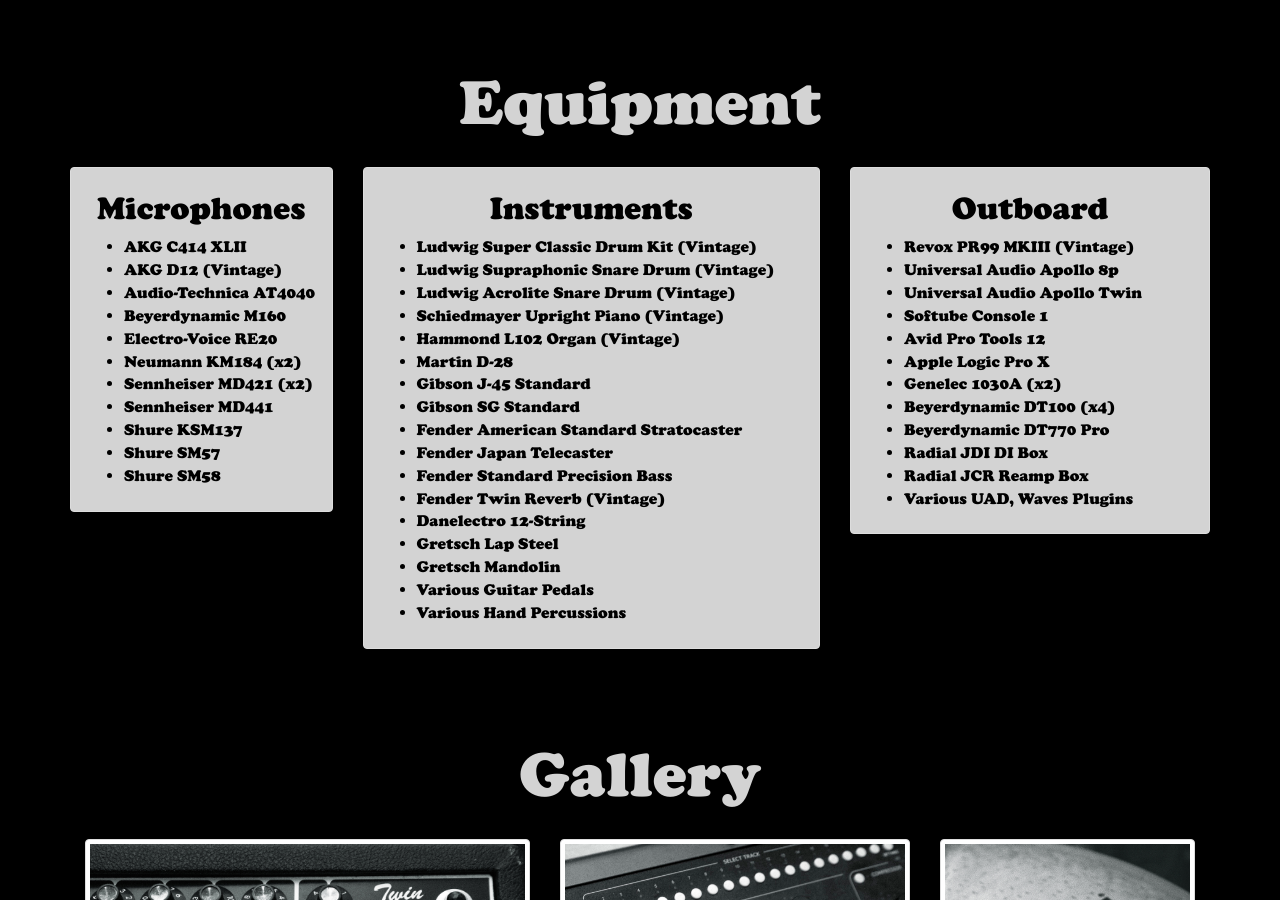
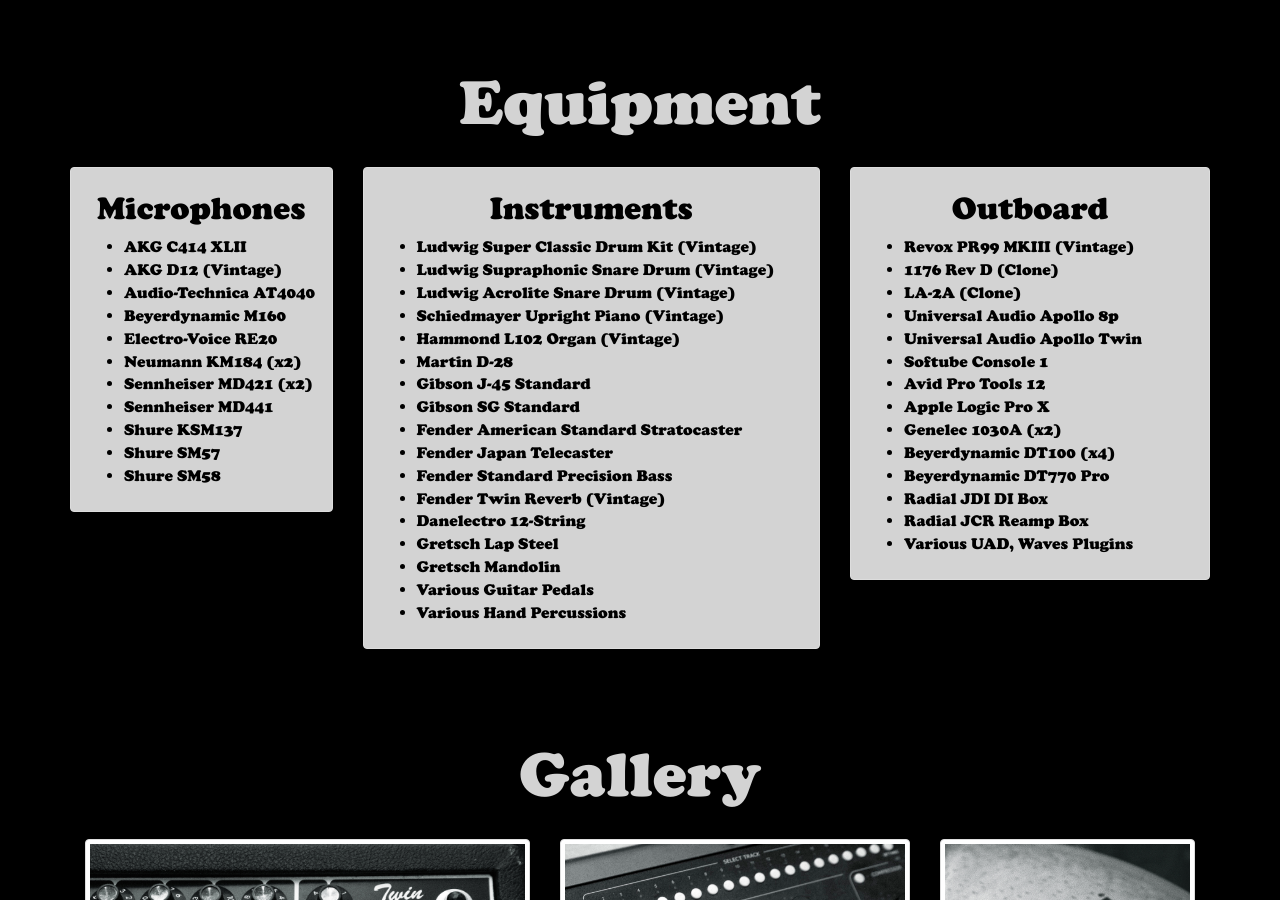
Before and after one commit to that70sstudio/that70sstudio.github.io, a Jekyll site: the page built from index.html, in a window 1280 px wide and 900 px high, scrolled down 812 px. Built offline with Jekyll 4.4.1, drawn with Linux system fonts in a browser that asks for light colours.

Commit message:
Update equipment.yml

```diff
--- a/_data/equipment.yml
+++ b/_data/equipment.yml
@@ -35,6 +35,8 @@
 outboard:
 
   - Revox PR99 MKIII (Vintage)
+  - 1176 Rev D (Clone)
+  - LA-2A (Clone)
   - Universal Audio Apollo 8p
   - Universal Audio Apollo Twin
   - Softube Console 1
```
